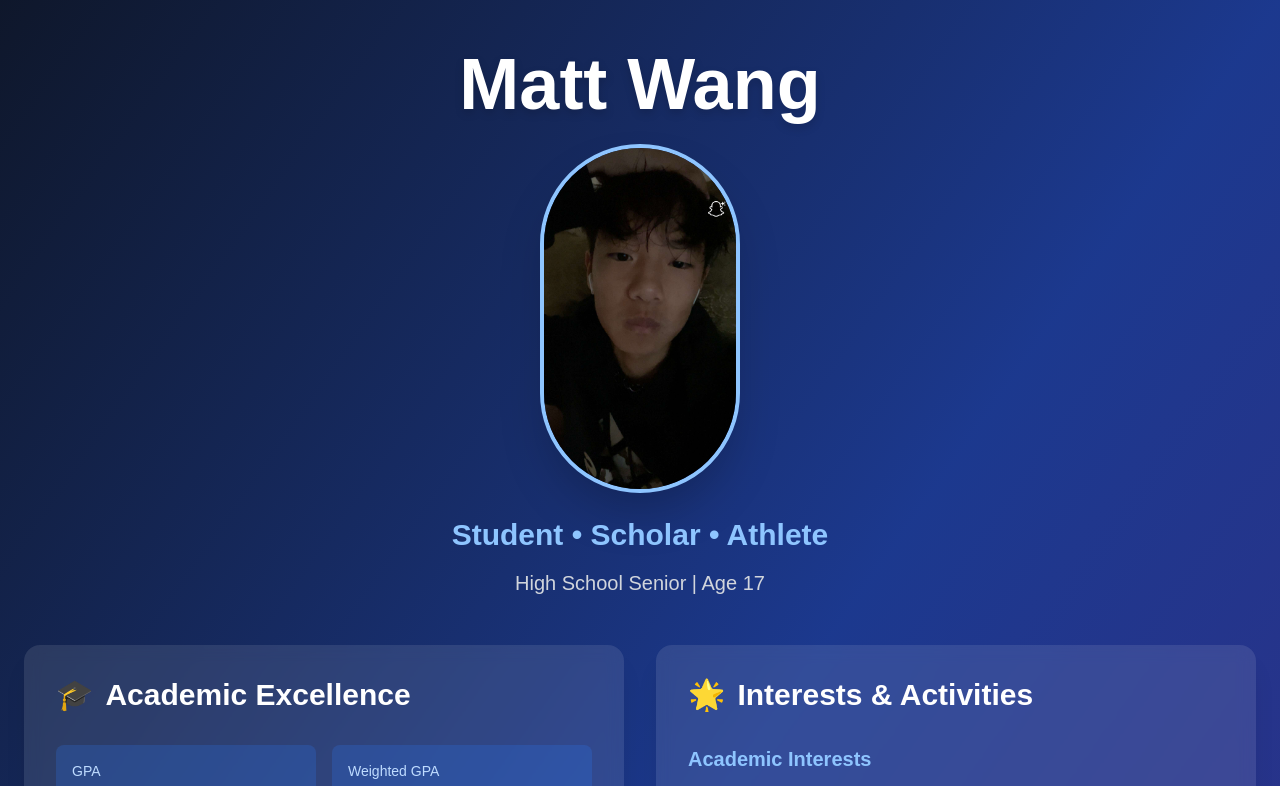
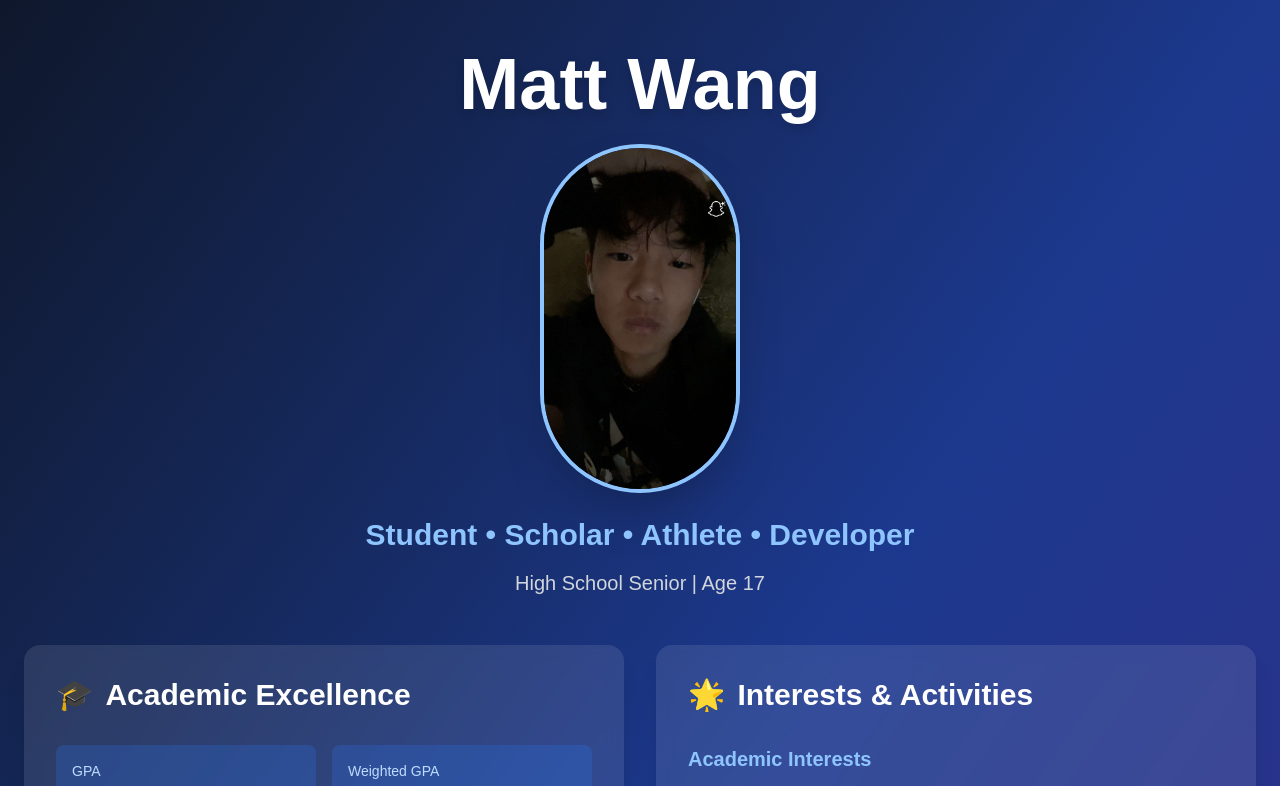
Before and after one commit to ShoumingWang08/personal-website, a Next.js app: page / in a window 1280 px wide. Shown: the top 786 px of the page. Built offline with nearby package versions, Linux system fonts and the light colour scheme.

Commit message:
added more adjectives about me

```diff
--- a/src/app/page.tsx
+++ b/src/app/page.tsx
@@ -19,7 +19,7 @@ export default function Home() {
             />
           </div>
           <p className="text-3xl text-blue-300 font-semibold mb-4">
-            Student • Scholar • Athlete
+            Student • Scholar • Athlete • Developer
           </p>
           <p className="text-xl text-gray-300">
             High School Senior | Age 17
```
